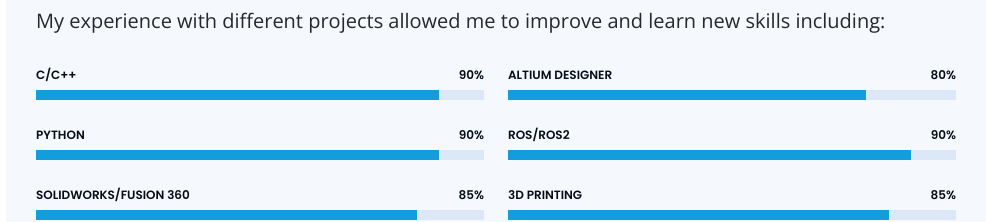
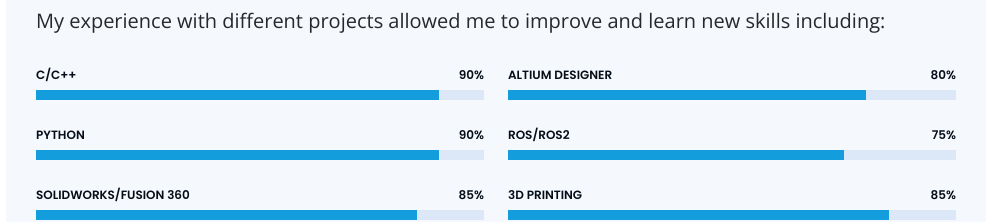
Before and after one commit to MahmodElShal/MahmodElShal.github.io, a plain HTML site: page index.html in a window 1280 px wide. Shown: the part 2600-2822 px from the top of the page, without its empty margins (294-1280 px from the left). Drawn offline with nearby package versions, Linux system fonts and the light colour scheme.

Commit message:
Update index.html

```diff
--- a/index.html
+++ b/index.html
@@ -277,9 +277,9 @@
             </div>
 
             <div class="progress">
-              <span class="skill">Ros/Ros2<i class="val">90%</i></span>
+              <span class="skill">Ros/Ros2<i class="val">75%</i></span>
               <div class="progress-bar-wrap">
-                <div class="progress-bar" role="progressbar" aria-valuenow="90" aria-valuemin="0" aria-valuemax="100"></div>
+                <div class="progress-bar" role="progressbar" aria-valuenow="75" aria-valuemin="0" aria-valuemax="100"></div>
               </div>
             </div>
 
```
